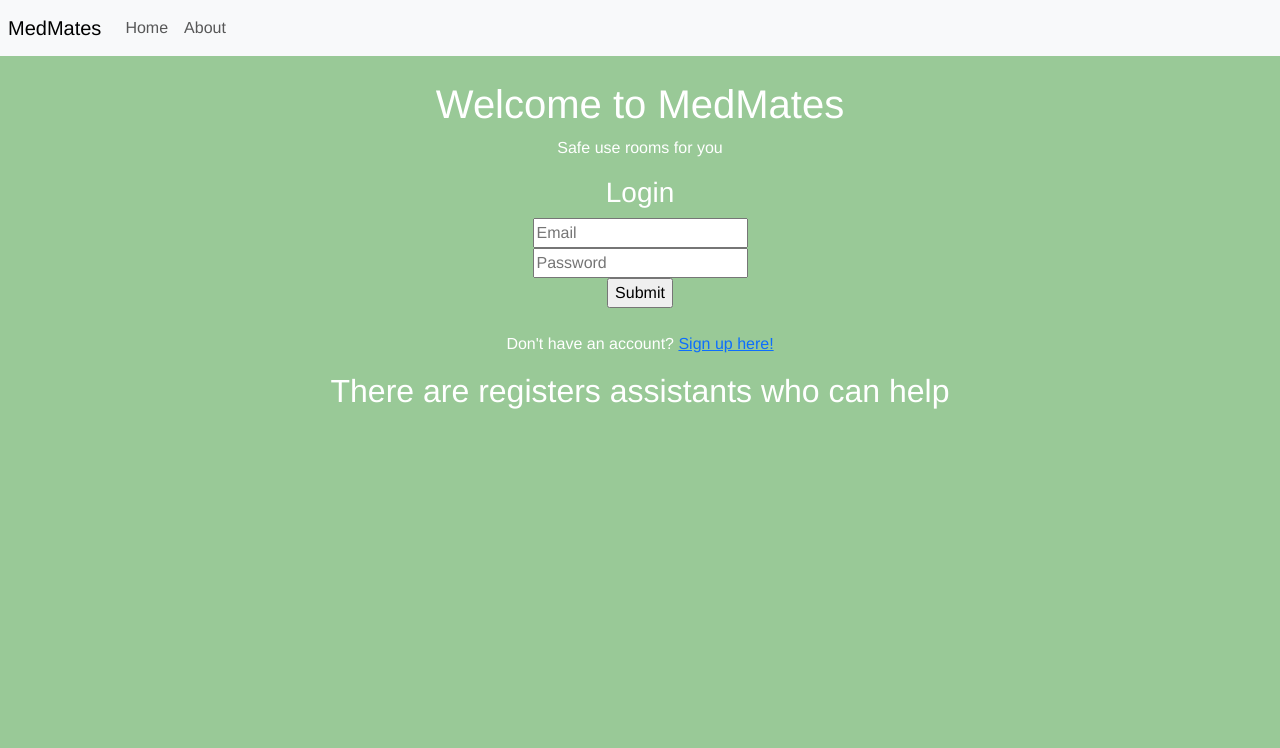
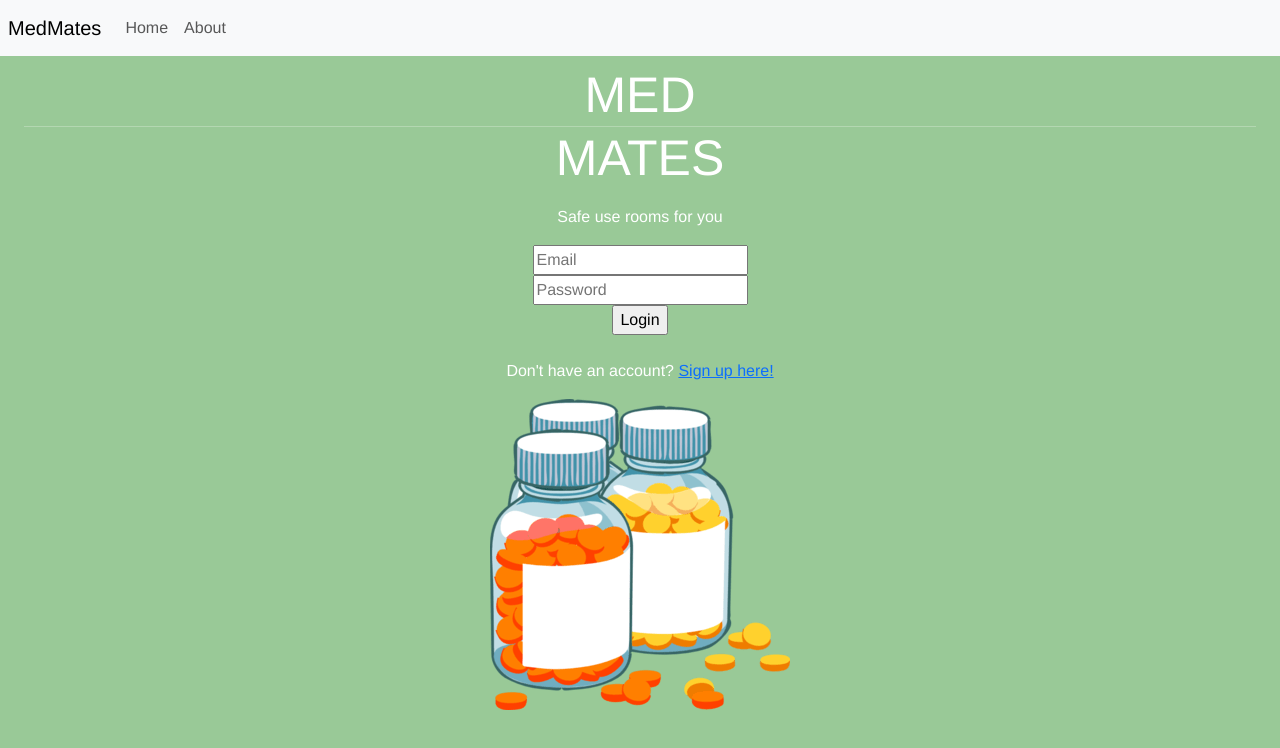
Before and after one commit to hightechu/techccelerator-medmates, a React (Create React App) app: page / in a window 1280 px wide. Shown: the top 748 px of the page. Built offline with nearby package versions, Linux system fonts and the light colour scheme; no server answers.

Commit message:
We finishes adding in the markers and touched up our ui design

```diff
--- a/src/App.js
+++ b/src/App.js
@@ -2,6 +2,7 @@ import { onAuthStateChanged } from "firebase/auth";
 import { auth } from 'firebase_setup/firebase';
 import { useNavigate } from 'react-router-dom';
 import { useEffect } from 'react';
+import pillbottle from './images/pillbottle.png';
 
 
 // Import any components that you want to use, like the login form
@@ -27,13 +28,23 @@ function App() {
   // We can choose to write vanilla HTML as normal, or use some of our React components. Here, I used Login
   return (
     <div className="container-fluid">
-        <h1>Welcome to MedMates</h1>
+        <h2>
+        MED
+      </h2>
+      <hr>
+
+          </hr>
+      <h2>
+        MATES
+      </h2>
         <p>
-         Safe use rooms for you
+       <br />  Safe use rooms for you
         </p>
         <Login />
 
-        <React />
+        <img src={pillbottle}></img>
+
+
     </div>
   );
 }
--- a/src/components/Login.js
+++ b/src/components/Login.js
@@ -21,7 +21,7 @@ const Login = () => {
     <>
       <div>
 
-              <h3>Login</h3>
+
               {error ? <div>{error}</div> : null}
               <form onSubmit={handleSubmit}>
                 <input
@@ -38,7 +38,7 @@ const Login = () => {
                   placeholder="Password"
                   onChange={(e) => setPassword(e.target.value)}
                 /><br></br>
-                <input type="submit" value="Submit" />
+                <input type="submit" value="Login" />
               </form>
               <br>
               </br>
--- a/src/components/UserHome.js
+++ b/src/components/UserHome.js
@@ -4,6 +4,8 @@ import { auth } from 'firebase_setup/firebase';
 import { useNavigate } from 'react-router-dom';
 import {Icon} from 'leaflet';
 import redpin from '../images/redpin.png';
+import bluepin from '../images/bluepin.png';
+
 
 import { MapContainer, TileLayer, Marker, Popup } from 'react-leaflet';
 
@@ -31,23 +33,22 @@ const UserHome = () => {
     }
 
 //Define custom icons for different categories
-const RJH = new Icon ({
+const red = new Icon ({
     iconUrl : redpin,
     iconSize : [50, 50], // size of the icon
     iconAnchor : [25, 25], // point of the icon which will correspond to marker's location
-    popupAnchor : [-3, -76] // point from which the popup should open relative to the iconAnchor
+    popupAnchor : [-3, -20] // point from which the popup should open relative to the iconAnchor
 
   })
 
-//Define custom icons for different categories
-const VJH = new Icon ({
-    iconUrl : redpin,
-    iconSize : [50, 50], // size of the icon
-    iconAnchor : [25, 25], // point of the icon which will correspond to marker's location
-    popupAnchor : [-3, -76] // point from which the popup should open relative to the iconAnchor
+    //Define custom icons for different categories
+const blue = new Icon ({
+  iconUrl : bluepin,
+  iconSize : [35, 50], // size of the icon
+  iconAnchor : [25, 25], // point of the icon which will correspond to marker's location
+  popupAnchor : [-3, -20] // point from which the popup should open relative to the iconAnchor
 
-    })
-
+  })
 
     return (
         <div className="container-fluid">
@@ -62,18 +63,48 @@ const VJH = new Icon ({
             attribution='&copy; <a href="https://www.openstreetmap.org/copyright">OpenStreetMap</a> contributors'
             url="https://{s}.tile.openstreetmap.org/{z}/{x}/{y}.png"
           />
-          <Marker position={[48.4320473, -123.3295302]} icon={RJH}>
+          <Marker position={[48.4320473, -123.3295302]} icon={red}>
             <Popup>
-              Royal Jubilee Hospital.<br /> A safe space to go for help
+              Royal Jubilee Hospital<br />1952 Bay St, Victoria, BC V8R 1J8<br />250-370-8000<br />An open hospital
             </Popup>
           </Marker>
-          <Marker position={[48.4657321, -123.4292546]} icon={VJH}>
+          <Marker position={[48.4657321, -123.4292546]} icon={red}>
             <Popup>
-              Victoria General Hospital. <br /> An open hospital
+              Victoria General Hospital. <br /> 250-727-4212<br />1 Hospital Way, Victoria, BC V8Z 6R5<br /> An open hospital
+            </Popup>
+          </Marker>
+          <Marker position={[48.4276652, -123.3603018]} icon={blue}>
+            <Popup>
+              The Harbour Inhalation Site <br /> 926 Pandora Ave, Victoria, BC <br /> 778-966-4348 <br /> A public safe-use room
+            </Popup>
+          </Marker>
+          <Marker position={[48.4476886,-123.3829843]} icon={blue}>
+            <Popup>
+              Rock Bay Landing Shelter <br /> 535 Ellice St, Victoria, BC V8T 2G8 <br /> 250-383-1951 <br /> A public safe-use room
+            </Popup>
+          </Marker>
+          <Marker position={[48.4476886,-123.3829843]} icon={blue}>
+            <Popup>
+              Rock Bay Landing Shelter <br /> 535 Ellice St, Victoria, BC V8T 2G8 <br /> 250-383-1951 <br /> A public safe-use room
+            </Popup>
+          </Marker>
+          <Marker position={[48.4274522,-123.3592126]} icon={blue}>
+            <Popup>
+              The Harbour Injection Site <br /> 941 Pandora Ave, Victoria, BC <br />250-519-5303 <br /> A public safe-use room
             </Popup>
           </Marker>
         </MapContainer>
+
         </div>
+        <h2>
+        <br/>MED
+      </h2>
+      <hr>
+
+          </hr>
+      <h2>
+        MATES
+      </h2>
 </div>
     )
 }
--- a/src/index.css
+++ b/src/index.css
@@ -30,3 +30,6 @@ code {
 *#map, .leaflet-container {
   height: 400px;
 }
+h2 {line-height: 0.6}
+h2 {font-size: 50px;}
+hr {line-height: px;}
```
Also changed, not shown: src/images/bluepin.png (added), src/images/pillbottle.png (added).
